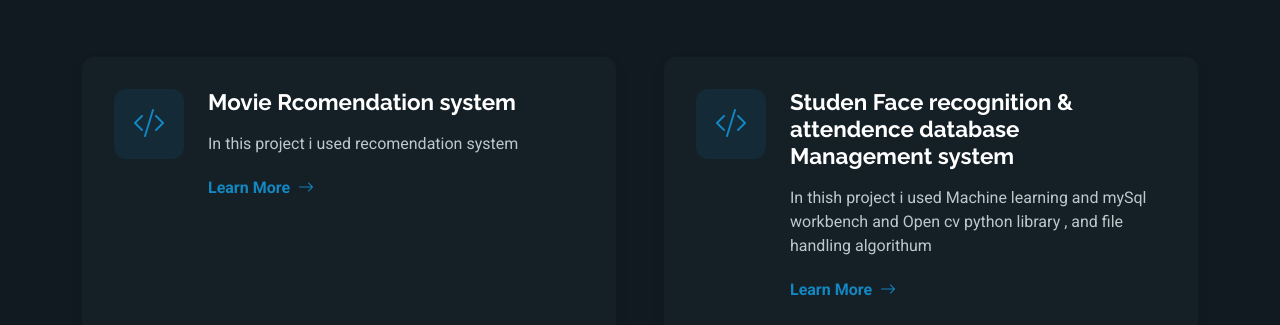
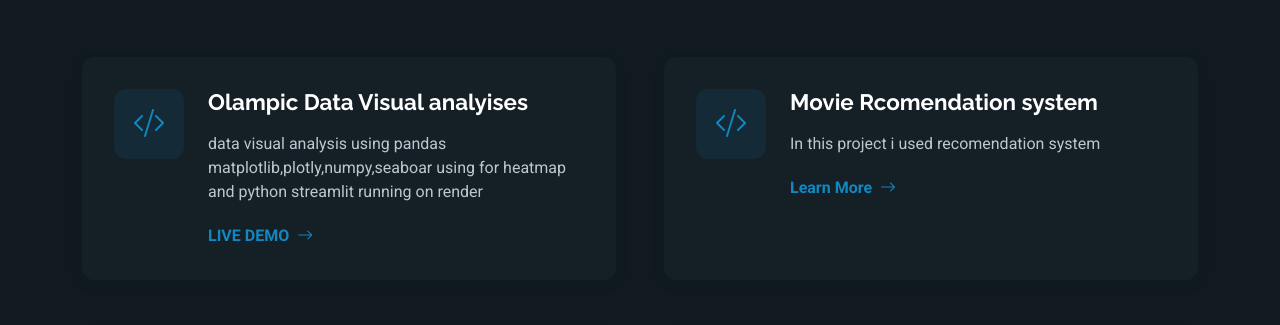
Before and after one commit to Prakash-Raj-Mehta/portfolio, a plain HTML site: page projects.html in a window 1280 px wide. Shown: the part 272-597 px from the top of the page. Drawn offline with Linux system fonts and the light colour scheme.

Commit message:
Add Olampic Data Visual analyses service item
Added a new service item for Olampic Data Visual analyses with a live demo link.

```diff
--- a/projects.html
+++ b/projects.html
@@ -82,6 +82,23 @@
       <div class="container" data-aos="fade-up" data-aos-delay="100">
 
         <div class="row justify-content-center g-5">
+
+
+          <div class="col-md-6" data-aos="fade-right" data-aos-delay="100">
+            <div class="service-item">
+              <div class="service-icon">
+                <i class="bi bi-code-slash"></i>
+              </div>
+              <div class="service-content">
+                <h3>Olampic Data Visual analyises</h3>
+                <p>data visual analysis using pandas matplotlib,plotly,numpy,seaboar using for heatmap and python streamlit running on render</p>
+                <a href="https://olympics-data-visualy-analysis.onrender.com" class="service-link">
+                  <span>LIVE DEMO</span>
+                  <i class="bi bi-arrow-right"></i>
+                </a>
+              </div>
+            </div>
+          </div><!-- End Service Item -->
 
           <div class="col-md-6" data-aos="fade-right" data-aos-delay="100">
             <div class="service-item">
```
